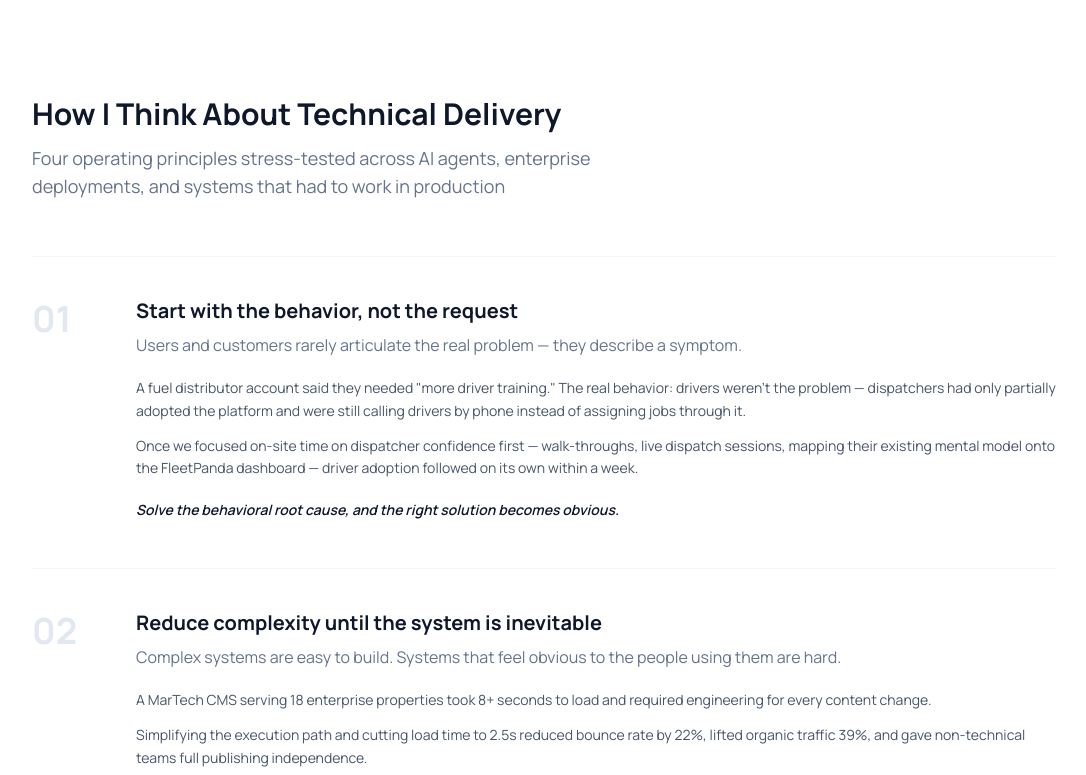
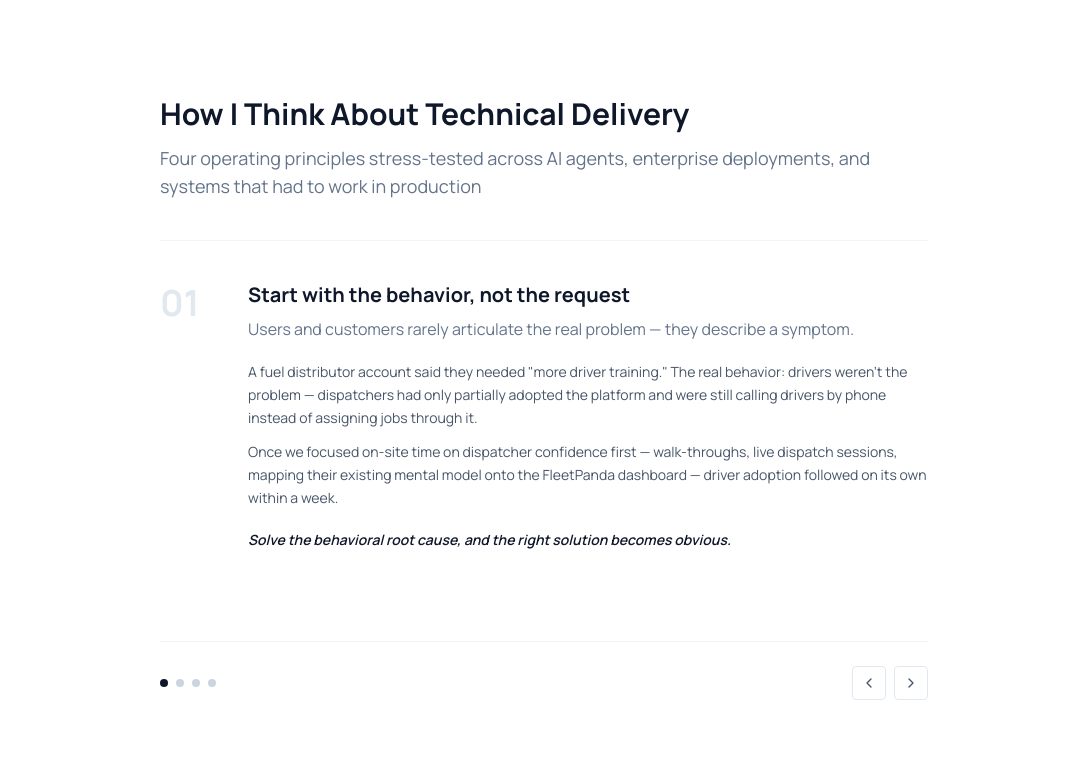
Before and after one commit to Gaurav890/portfolio, a Next.js app: page / in a window 1280 px wide. Shown: the part 1345-2120 px from the top of the page, without its empty margins (96-1182 px from the left). Built offline with nearby package versions, Linux system fonts and the light colour scheme.

Commit message:
carousel below hero section

```diff
--- a/components/sections/AboutSection.tsx
+++ b/components/sections/AboutSection.tsx
@@ -1,13 +1,17 @@
 'use client';
 
-import React from 'react';
-import { motion } from 'framer-motion';
+import React, { useState } from 'react';
+import { motion, AnimatePresence } from 'framer-motion';
 import Image from 'next/image';
+import { ChevronLeft, ChevronRight } from 'lucide-react';
 import { Section } from '@/components/ui';
 import { personalInfo } from '@/lib/data';
 import { staggerContainer, staggerItem, viewportConfig } from '@/lib/animations';
 
 export const AboutSection = () => {
+  const [current, setCurrent] = useState(0);
+  const [direction, setDirection] = useState(1);
+
   const philosophies = [
     {
       number: '01',
@@ -67,6 +71,23 @@ export const AboutSection = () => {
     },
   ];
 
+  const goTo = (index: number) => {
+    setDirection(index > current ? 1 : -1);
+    setCurrent(index);
+  };
+
+  const prev = () => {
+    setDirection(-1);
+    setCurrent((c) => (c - 1 + philosophies.length) % philosophies.length);
+  };
+
+  const next = () => {
+    setDirection(1);
+    setCurrent((c) => (c + 1) % philosophies.length);
+  };
+
+  const principle = philosophies[current];
+
   return (
     <Section className="bg-white">
       <motion.div
@@ -111,24 +132,28 @@ export const AboutSection = () => {
           </motion.div>
         </div>
 
-        {/* Product Philosophy */}
-        <motion.div variants={staggerItem} className="max-w-5xl mx-auto">
-          <div className="mb-14">
+        {/* Product Philosophy Carousel */}
+        <motion.div variants={staggerItem} className="max-w-3xl mx-auto">
+          <div className="mb-10">
             <h3 className="text-3xl font-bold text-slate-900 mb-3">How I Think About Technical Delivery</h3>
-            <p className="text-lg text-slate-500 max-w-2xl">
+            <p className="text-lg text-slate-500">
               Four operating principles stress-tested across AI agents, enterprise deployments, and systems that had to work in production
             </p>
           </div>
 
-          <div className="space-y-12">
-            {philosophies.map((principle, index) => (
+          {/* Carousel */}
+          <div className="relative border-t border-slate-100 pt-10">
+            {/* Slide */}
+            <div className="overflow-hidden min-h-[320px]">
+              <AnimatePresence mode="wait" custom={direction}>
                 <motion.div
-                key={index}
-                initial={{ opacity: 0, y: 20 }}
-                whileInView={{ opacity: 1, y: 0 }}
-                viewport={{ once: true, margin: '-80px' }}
-                transition={{ duration: 0.5, delay: index * 0.1 }}
-                className="grid md:grid-cols-[80px_1fr] gap-6 border-t border-slate-100 pt-10"
+                  key={current}
+                  custom={direction}
+                  initial={{ opacity: 0, x: direction * 40 }}
+                  animate={{ opacity: 1, x: 0 }}
+                  exit={{ opacity: 0, x: direction * -40 }}
+                  transition={{ duration: 0.3, ease: 'easeInOut' }}
+                  className="grid grid-cols-[64px_1fr] gap-6"
                 >
                   {/* Number */}
                   <div className="text-4xl font-bold text-slate-200 select-none leading-none pt-1">
@@ -165,7 +190,43 @@ export const AboutSection = () => {
                     </p>
                   </div>
                 </motion.div>
+              </AnimatePresence>
+            </div>
+
+            {/* Controls */}
+            <div className="flex items-center justify-between mt-10 pt-6 border-t border-slate-100">
+              {/* Dot indicators */}
+              <div className="flex gap-2">
+                {philosophies.map((_, i) => (
+                  <button
+                    key={i}
+                    onClick={() => goTo(i)}
+                    className={`w-2 h-2 rounded-full transition-colors ${
+                      i === current ? 'bg-slate-900' : 'bg-slate-300'
+                    }`}
+                    aria-label={`Go to principle ${i + 1}`}
+                  />
                 ))}
+              </div>
+
+              {/* Prev / Next */}
+              <div className="flex gap-2">
+                <button
+                  onClick={prev}
+                  className="p-2 rounded border border-slate-200 hover:border-slate-400 transition-colors"
+                  aria-label="Previous"
+                >
+                  <ChevronLeft className="w-4 h-4 text-slate-600" />
+                </button>
+                <button
+                  onClick={next}
+                  className="p-2 rounded border border-slate-200 hover:border-slate-400 transition-colors"
+                  aria-label="Next"
+                >
+                  <ChevronRight className="w-4 h-4 text-slate-600" />
+                </button>
+              </div>
+            </div>
           </div>
         </motion.div>
       </motion.div>
```
Lines whose indentation alone changed are shown as unchanged.
